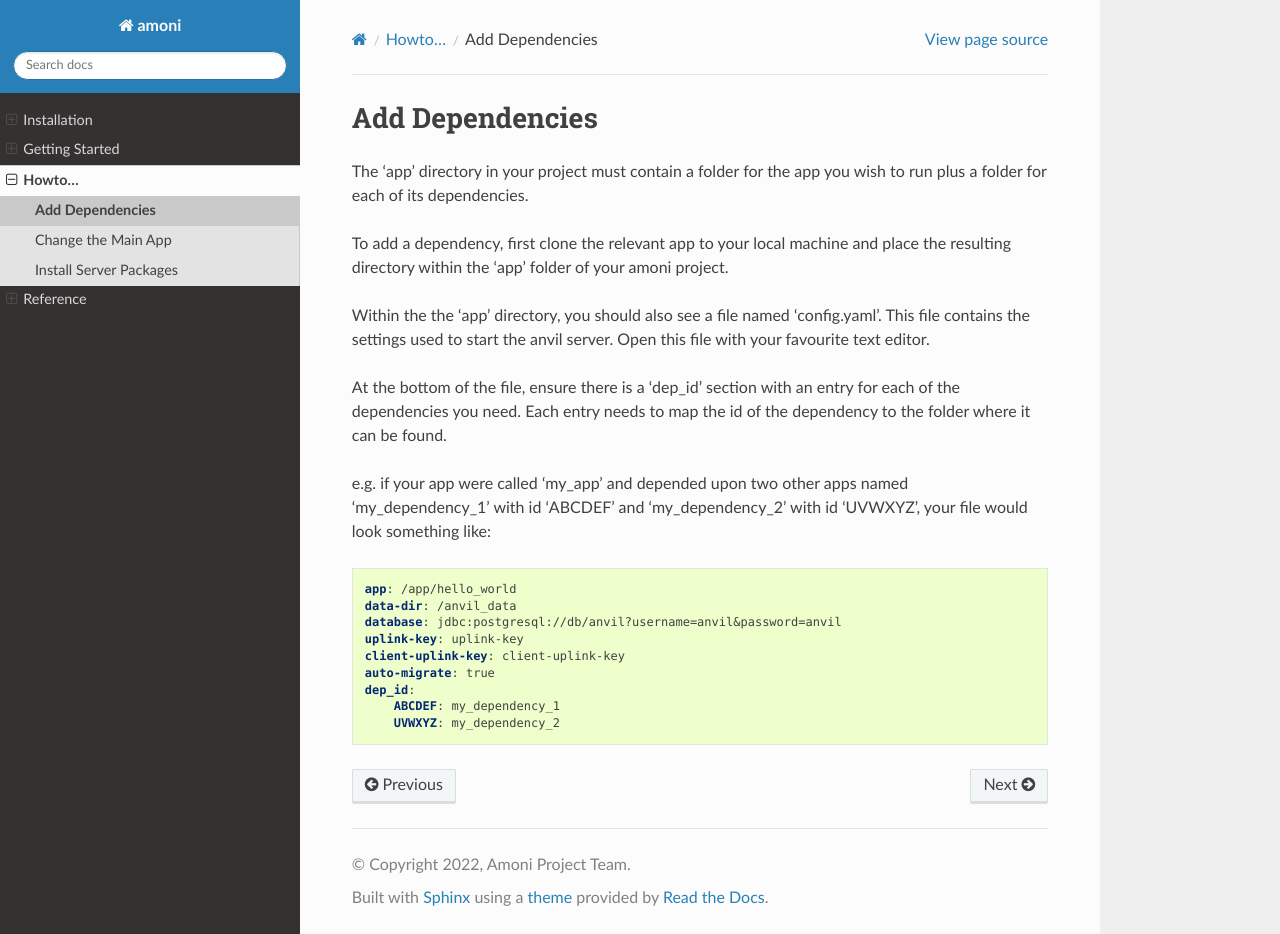
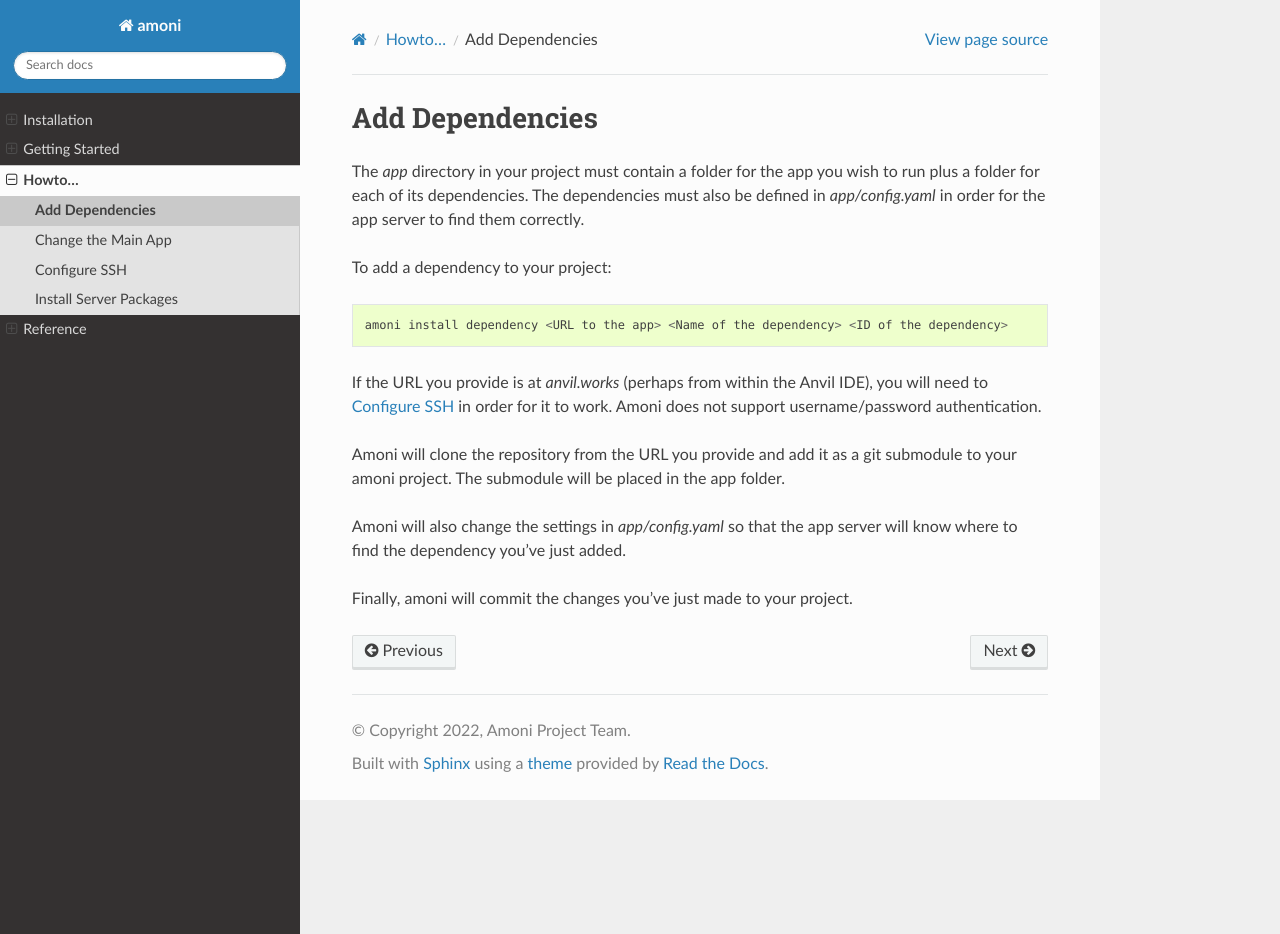
Before and after one commit to anvilistas/amoni, a Sphinx documentation site: the page built from docs/howto/add_dependencies.rst, in a window 1280 px wide and 934 px high. Built offline with Sphinx 7.4.7 and the Read the Docs theme 2.0.0, drawn with Linux system fonts in a browser that asks for light colours.

Commit message:
Update docs

```diff
--- a/docs/conf.py
+++ b/docs/conf.py
@@ -31,8 +31,11 @@ author = "Amoni Project Team"
 extensions = ["sphinx.ext.autodoc", "sphinx.ext.napoleon"]
 autodoc_mock_imports = [
     "cookiecutter",
+    "keyring",
+    "pygit2",
     "python_on_whales",
     "typer",
+    "yaml",
 ]
 
 # Add any paths that contain templates here, relative to this directory.
--- a/docs/howto/add_dependencies.rst
+++ b/docs/howto/add_dependencies.rst
@@ -1,24 +1,24 @@
 Add Dependencies
 ----------------
 
-The 'app' directory in your project must contain a folder for the app you wish to run plus a folder for each of its dependencies.
+The `app` directory in your project must contain a folder for the app you wish to run
+plus a folder for each of its dependencies. The dependencies must also be defined in
+`app/config.yaml` in order for the app server to find them correctly.
 
-To add a dependency, first clone the relevant app to your local machine and place the resulting directory within the 'app' folder of your amoni project.
+To add a dependency to your project:
 
-Within the the 'app' directory, you should also see a file named 'config.yaml'. This file contains the settings used to start the anvil server. Open this file with your favourite text editor.
+.. code-block::
 
-At the bottom of the file, ensure there is a 'dep_id' section with an entry for each of the dependencies you need. Each entry needs to map the id of the dependency to the folder where it can be found.
+   amoni install dependency <URL to the app> <Name of the dependency> <ID of the dependency>
 
-e.g. if your app were called 'my_app' and depended upon two other apps named 'my_dependency_1' with id 'ABCDEF' and 'my_dependency_2' with id 'UVWXYZ', your file would look something like:
+If the URL you provide is at `anvil.works` (perhaps from within the Anvil IDE), you
+will need to :ref:`configure-ssh` in order for it to work. Amoni does not support
+username/password authentication.
 
-.. code-block:: yaml
+Amoni will clone the repository from the URL you provide and add it as a git submodule
+to your amoni project. The submodule will be placed in the app folder.
 
-   app: /app/hello_world
-   data-dir: /anvil_data
-   database: jdbc:postgresql://db/anvil?username=anvil&password=anvil
-   uplink-key: uplink-key
-   client-uplink-key: client-uplink-key
-   auto-migrate: true
-   dep_id:
-       ABCDEF: my_dependency_1
-       UVWXYZ: my_dependency_2
+Amoni will also change the settings in `app/config.yaml` so that the app server will
+know where to find the dependency you've just added.
+
+Finally, amoni will commit the changes you've just made to your project.
```
Also changed, not shown: docs/getting_started.rst (+5 -21 lines), docs/howto/change_app.rst (+23 -10 lines), docs/howto/configure_ssh.rst (added, +31 -0 lines).
